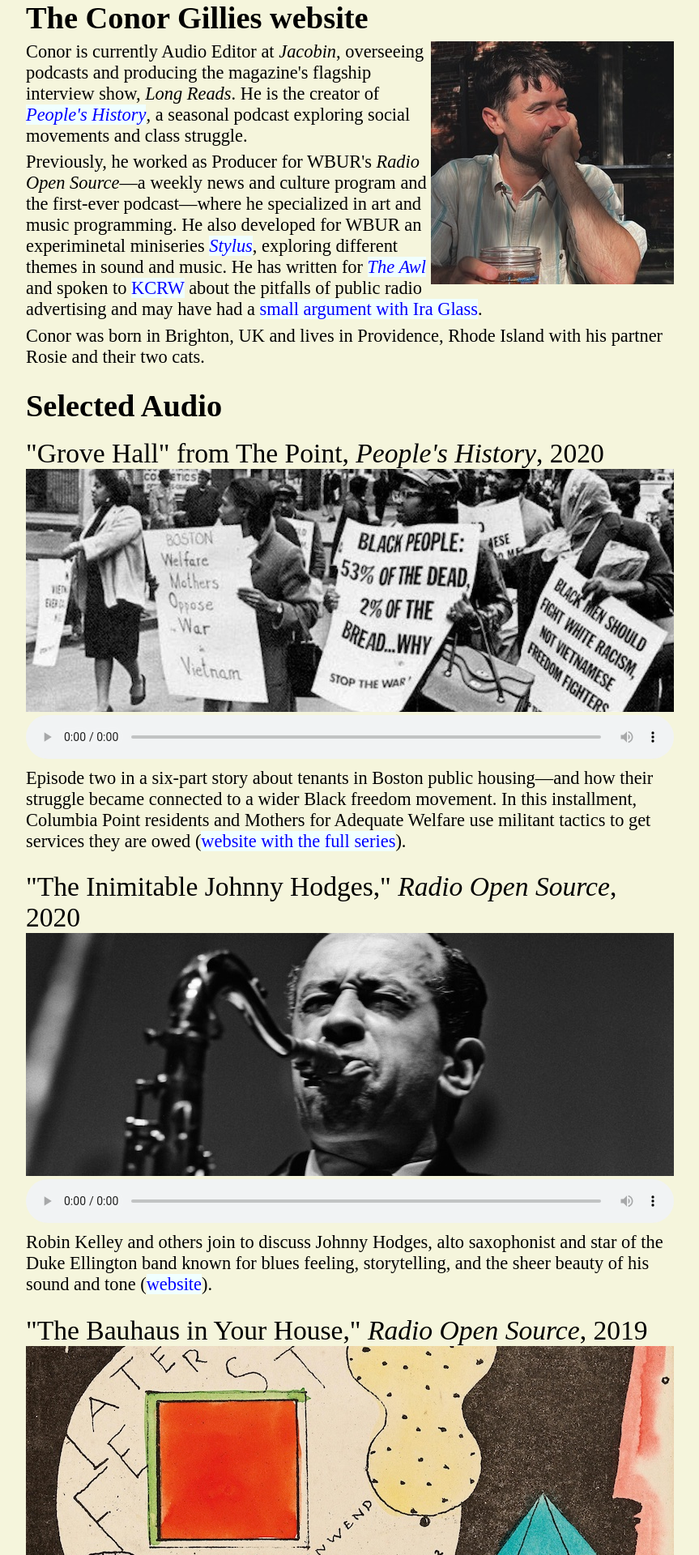
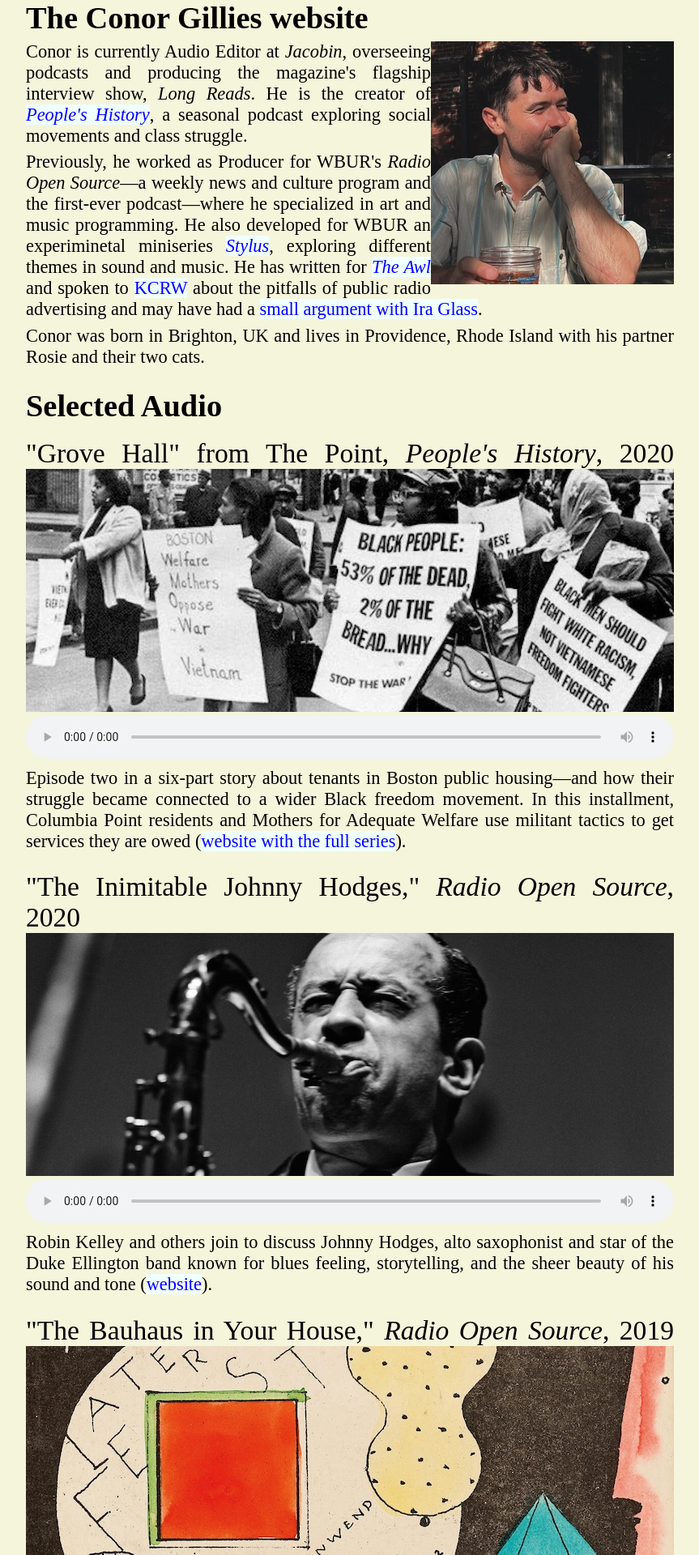
Before and after one commit to huihuiandilly/huihuiandilly.github.io, a Jekyll site: the page built from index.html, in a window 1280 px wide. Shown: the top 1920 px of the page at 81% size, without its empty margins (208-1071 px from the left). Built offline with Jekyll 4.4.1, drawn with Linux system fonts in a browser that asks for light colours.

Commit message:
Update main.css

```diff
--- a/css/main.css
+++ b/css/main.css
@@ -9,6 +9,7 @@ body {
     max-width: 800px;
     display: table-cell;
     vertical-align: middle;
+    text-align: justify;
 }
 nav ul, footer ul {
     font-family: "Times New Roman", Times, serif;
@@ -54,6 +55,10 @@ img {
   height: auto;
   height: auto;
 }
+img.profile {
+    margin-left: .3em;
+    margin-bottom: .3em;
+}
 audio {
    width: 100%; }
 footer {
```
